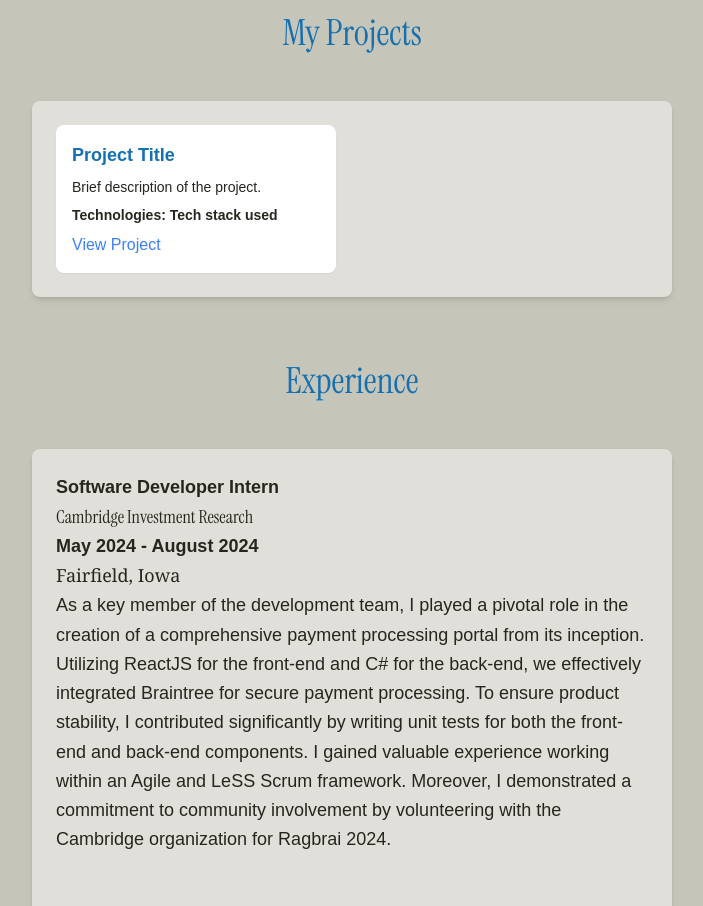
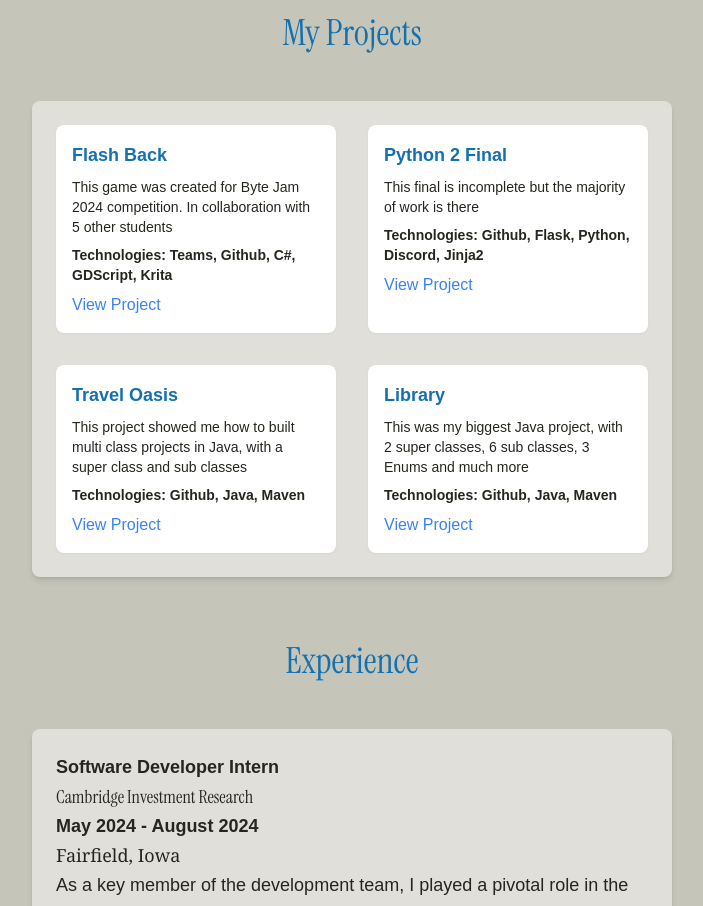
Before and after one commit to aceralrighty/ziv-consulting, a Next.js app: page / in a window 1280 px wide. Shown: the part 2240-3146 px from the top of the page, without its empty margins (288-991 px from the left). Built offline with nearby package versions, Linux system fonts and the light colour scheme.

Commit message:
changed some stuff around

```diff
--- a/app/api/contact.js
+++ b/app/api/contact.js
@@ -1,30 +1,21 @@
-import nodemailer from "nodemailer";
-import process from "next/dist/build/webpack/loaders/resolve-url-loader/lib/postcss";
-
-export default async function contact(req, res) {
-    if (req.method === "GET") {
-        const {fullName, email, message} = req.body;
-        const transporter = nodemailer.createTransport({
-            service: "gmail",
-            auth: {
-                user: process.env.GMAIL_USER,
-                pass: process.env.GMAIL_PASS,
-            }
-        })
-        const mailOptions = {
-            from: email,
-            to: process.env.GMAIL_USER,
-            subject: `New message from ${fullName}`,
-            text: `Name: ${fullName}\n Email: ${email}\n Message: ${message}`,
-        }
-        try {
-            await transporter.sendMail(mailOptions);
-            res.status(200).toJSON({message: "Message sent"});
-        } catch (error) {
-            console.error("Error sending message: ", error);
-            res.status(500).json({error: error.message});
-        }
-    } else{
-        res.status(405).toJSON({message: "Method not allowed"});
-    }
-}
+// import {Form} from "/app/components/form"
+// import {Resend} from "resend"
+//
+// import process from "next/dist/build/webpack/loaders/resolve-url-loader/lib/postcss";
+//
+// const resend = new Resend(process.env.API_KEY);
+//
+// export async function POST(request, res){
+//     const {email, userName} = await request.json()
+//
+//         const {data, error} = await resend.emails.send({
+//             from: "Adam <onboarding@resend.dev>",
+//             to: [email],
+//             subject: "inquiry",
+//             react: Form({first_name: userName}),
+//         })
+//         if (error){
+//             return Response.json({error}, {status: 500})
+//         }
+//         return Response.json({data})
+// }
--- a/app/components/headshot.js
+++ b/app/components/headshot.js
@@ -1,6 +1,6 @@
 "use client";
 import { useState } from "react";
-import HeadshotImg from "/public//headshot.JPG";
+import HeadshotImg from "/public/headshot.JPG";
 import Image from "next/image";
 
 const accomplishments = [
--- a/app/components/projects.js
+++ b/app/components/projects.js
@@ -1,11 +1,28 @@
 const projects = [
     {
-        title: "Project Title",
-        description: "Brief description of the project.",
-        technologies: "Tech stack used",
-        link: "#"
+        title: "Flash Back",
+        description: "This game was created for Byte Jam 2024 competition. In collaboration with 5 other students",
+        technologies: "Teams, Github, C#, GDScript, Krita",
+        link: "https://github.com/Time-Techies/time_techies_team.git",
     },
-
+    {
+        title: "Python 2 Final",
+        description: "This final is incomplete but the majority of work is there",
+        technologies: "Github, Flask, Python, Discord, Jinja2",
+        link: "https://github.com/aceralrighty/python_final.git"
+    },
+    {
+        title: "Travel Oasis",
+        description: "This project showed me how to built multi class projects in Java, with a super class and sub classes",
+        technologies: "Github, Java, Maven",
+        link: "https://github.com/aceralrighty/travel-oasis.git"
+    },
+    {
+        title: "Library",
+        description: "This was my biggest Java project, with 2 super classes, 6 sub classes, 3 Enums and much more",
+        technologies: "Github, Java, Maven",
+        link: "https://github.com/aceralrighty/library.git"
+    }
 ];
 
 export default function Projects() {
@@ -27,7 +44,12 @@ export default function Projects() {
                             <p className="text-sm font-semibold mb-2 text-body_t_Color dark:text-body_t_color-dark">
                                 Technologies: {project.technologies}
                             </p>
-                            <a href={project.link} className="text-blue-500 hover:underline dark:text-blue-400">
+                            <a
+                                href={project.link}
+                                className="text-blue-500 hover:underline dark:text-blue-400"
+                                target="_blank"
+                                rel="noopener noreferrer"
+                            >
                                 View Project
                             </a>
                         </div>
--- a/app/page.js
+++ b/app/page.js
@@ -11,7 +11,7 @@ import Projects from "./components/projects";
 import Footer from "./components/footer";
 import Code from "./components/code_lang";
 import Tools from "./components/tools";
-import Framwork from "./components/frameworks";
+import Framework from "./components/frameworks";
 import {MenuIcon, XIcon, SunIcon, MoonIcon} from "@heroicons/react/solid";
 
 export default function Home() {
@@ -100,7 +100,7 @@ export default function Home() {
                 <MyHead/>
                 <Code />
                 <Tools />
-                <Framwork />
+                <Framework />
                 <Projects/>
                 <Experience/>
                 <Education/>
```
